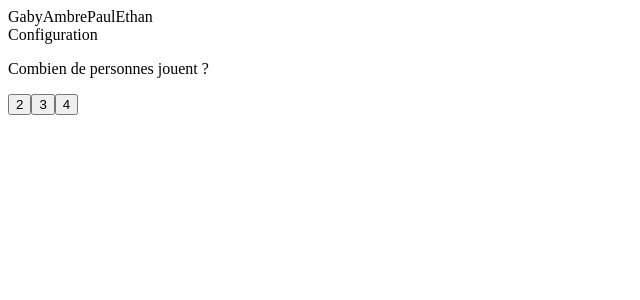
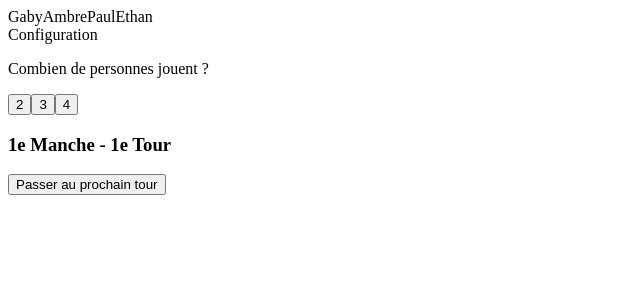
Before and after one commit to mokonaa/les-minis-deboggueurs, a React (Create React App) app: page /partie in a window 1280 px wide. Shown: the top 300 px of the page, without its empty margins (0-640 px from the left). Built offline with nearby package versions, Linux system fonts and the light colour scheme.

Commit message:
(feat:) gestion des manches et des tours

```diff
--- a/src/components/AnimationPartie/AnimationPartie.jsx
+++ b/src/components/AnimationPartie/AnimationPartie.jsx
@@ -1,6 +1,7 @@
+import { useState } from 'react';
 import { data } from '../../data/fake-data'
 
-export default function AnimationPartie() { // param -> data passé par Maria
+export default function AnimationPartie({ nbDeJoueursChoisis }) { // param -> data passé par Maria
 
     /**
      *
@@ -25,13 +26,65 @@ export default function AnimationPartie() { // param -> data passé par Maria
 
     // Tri des animateurs par priorité (ordre décroissant)
     animateursTries.sort((a, b) => a.priorite + b.priorite);
+    console.log('----- Animateurs Triés en ordre décroissant -----');
     console.log(animateursTries);
+    console.log('-------------------------------------------------');
 
+    // Sélection de l'ordre des joueurs selon le nb de joueurs, il faut récupérer cb de joueurs jouent
+
+    const enfants = data.enfants;
+
+    // fausse data en attendant de recevoir
+    const enfantsChoisis = enfants;
+    // Le nb de joueurs choisis
+    const nbDeJoueurs = enfants.length;
+
+    // Gestion des manches et des tours (animateur -> enfant -> animateur -> enfant etc...)
+    const [nbManches, setNbManches] = useState(1);
+    const [nbTours, setNbTours] = useState(1);
+    const [nbTourActuel, setNbTourActuel] = useState(1);
+
+    // nbTours -> correspond au nombre de tours dans une manche
+    // nbTourActuel -> c'est le tour actuel de la partie si on est au tour 1 ou tour 2
+    const gestionNbTours = () => {
+        // Calcul du nombre total de tours en fonction du nombre de joueurs (animateurs et enfants)
+        setNbTours(nbDeJoueurs * 2);
+        setNbTourActuel(nbTourActuel + 1);
+
+        // Vérifie si la manche est terminée après chaque tour
+        gestionNbManche();
+    };
+
+    const gestionNbManche = () => {
+        // Une manche se termine au bout d'un certain nombre de tours (par exemple, 8 tours)
+        if (nbTourActuel >= nbTours) {
+            setNbManches(nbManches + 1); // Passage à la prochaine manche
+            setNbTourActuel(1);
+        }
+    };
+
+    // const [joueurActuel, setJoueurActuel] = useState('animateur'); // par défaut animateur, // /!\ L'animateur qui a la plus grosse priorité commence toujours en premier
+    // const handleNextTurn = () => {
+    //     // Changer le tour en fonction du joueur actuel
+    //     if (joueurActuel === 'animateur') {
+    //         setJoueurActuel('enfant');
+    //     } else {
+    //         setJoueurActuel('animateur');
+    //     }
+    // };
+
+
+    // Il faut aussi penser à chaque déplacement, panel d'actions dont un seul qui est réellement intéractif (les questions)
+    // Bouton Tour terminé selon cliquable dès qu'ils ont fait au moins toutes les actions qu'ils peuvent faire
 
     return (
         <>
             <div>
+                <h3>{nbManches}e Manche - {nbTourActuel}e Tour</h3>
+
+                <button onClick={gestionNbTours}>Passer au prochain tour</button>
             </div>
+
         </>
     )
 }
--- a/src/components/Configuration/Configuration.jsx
+++ b/src/components/Configuration/Configuration.jsx
@@ -13,9 +13,6 @@ export default function Configuration() {
                 <button>4</button>
               </div>
             </div>
-            <div>
-              <AnimationPartie />
-            </div>
         </>
     )
 }
```
